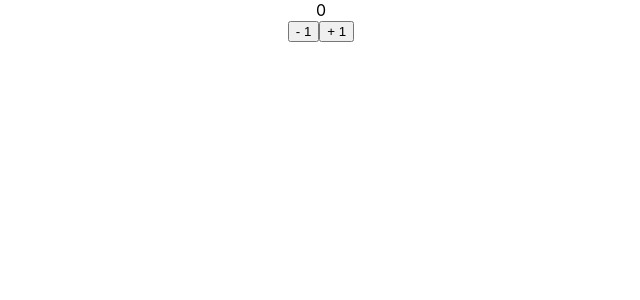
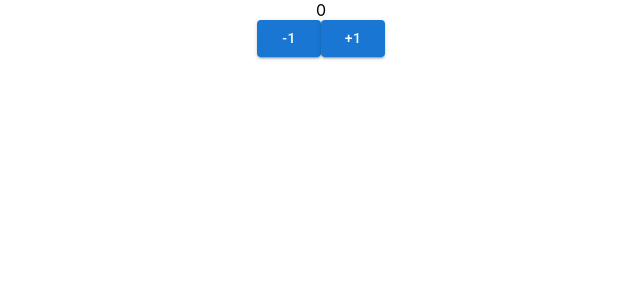
Before and after one commit to anilvermaspeaks/redux-toolkit, a React (Create React App) app: page / in a window 1280 px wide. Shown: the top 300 px of the page, without its empty margins (319-959 px from the left). Built offline with nearby package versions, Linux system fonts and the light colour scheme.

Commit message:
added mui component lib

```diff
--- a/package.json
+++ b/package.json
@@ -3,6 +3,10 @@
   "version": "0.1.0",
   "private": true,
   "dependencies": {
+    "@emotion/react": "^11.7.1",
+    "@emotion/styled": "^11.6.0",
+    "@mui/material": "^5.4.2",
+    "@mui/styled-engine-sc": "^5.4.2",
     "@reduxjs/toolkit": "^1.7.2",
     "@testing-library/jest-dom": "^5.16.2",
     "@testing-library/react": "^12.1.3",
@@ -11,6 +15,7 @@
     "react-dom": "^17.0.2",
     "react-redux": "^7.2.6",
     "react-scripts": "5.0.0",
+    "styled-components": "^5.3.3",
     "web-vitals": "^2.1.4"
   },
   "scripts": {
--- a/public/index.html
+++ b/public/index.html
@@ -9,6 +9,14 @@
       name="description"
       content="Web site created using create-react-app"
     />
+	<link
+  rel="stylesheet"
+  href="https://fonts.googleapis.com/css?family=Roboto:300,400,500,700&display=swap"
+/>
+<link
+  rel="stylesheet"
+  href="https://fonts.googleapis.com/icon?family=Material+Icons"
+/>
     <link rel="apple-touch-icon" href="%PUBLIC_URL%/logo192.png" />
     <!--
       manifest.json provides metadata used when your web app is installed on a
--- a/src/App.js
+++ b/src/App.js
@@ -1,5 +1,6 @@
 import {useSelector, useDispatch} from "react-redux";
 import {increment, decrement} from "./store/slices/counterSlice";
+import Button from "@mui/material/Button";
 
 import "./App.css";
 
@@ -11,8 +12,12 @@ const App = () => {
     <div className="App">
       <div>{count}</div>
       <div>
-        <button onClick={() => dispatch(decrement())}>- 1</button>
-        <button onClick={() => dispatch(increment())}>+ 1</button>
+        <Button onClick={() => dispatch(decrement())} variant="contained">
+          -1
+        </Button>
+        <Button onClick={() => dispatch(increment())} variant="contained">
+          +1
+        </Button>
       </div>
     </div>
   );
```
Also changed, not shown: 1 other file (tests, documents, lock files or other folders).
